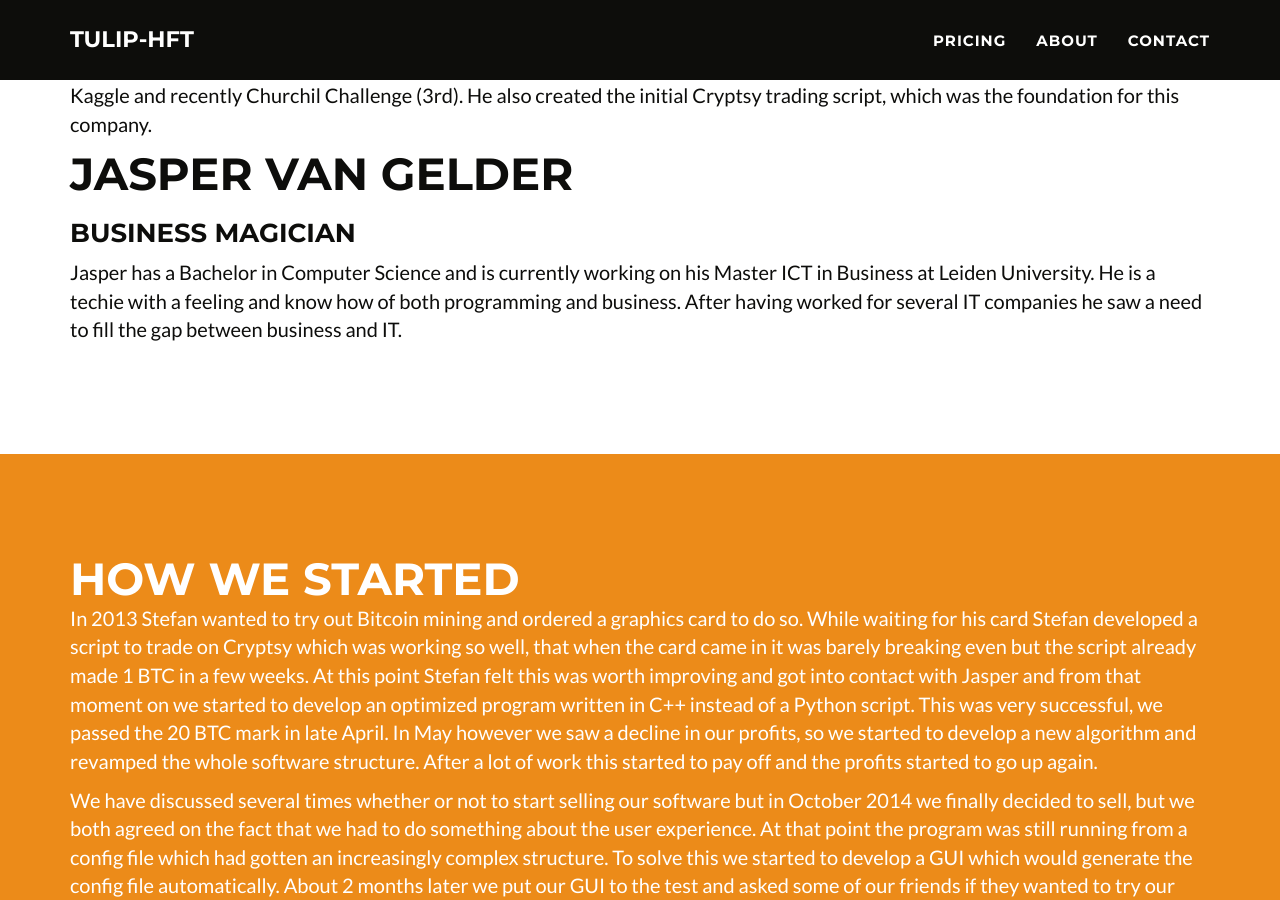
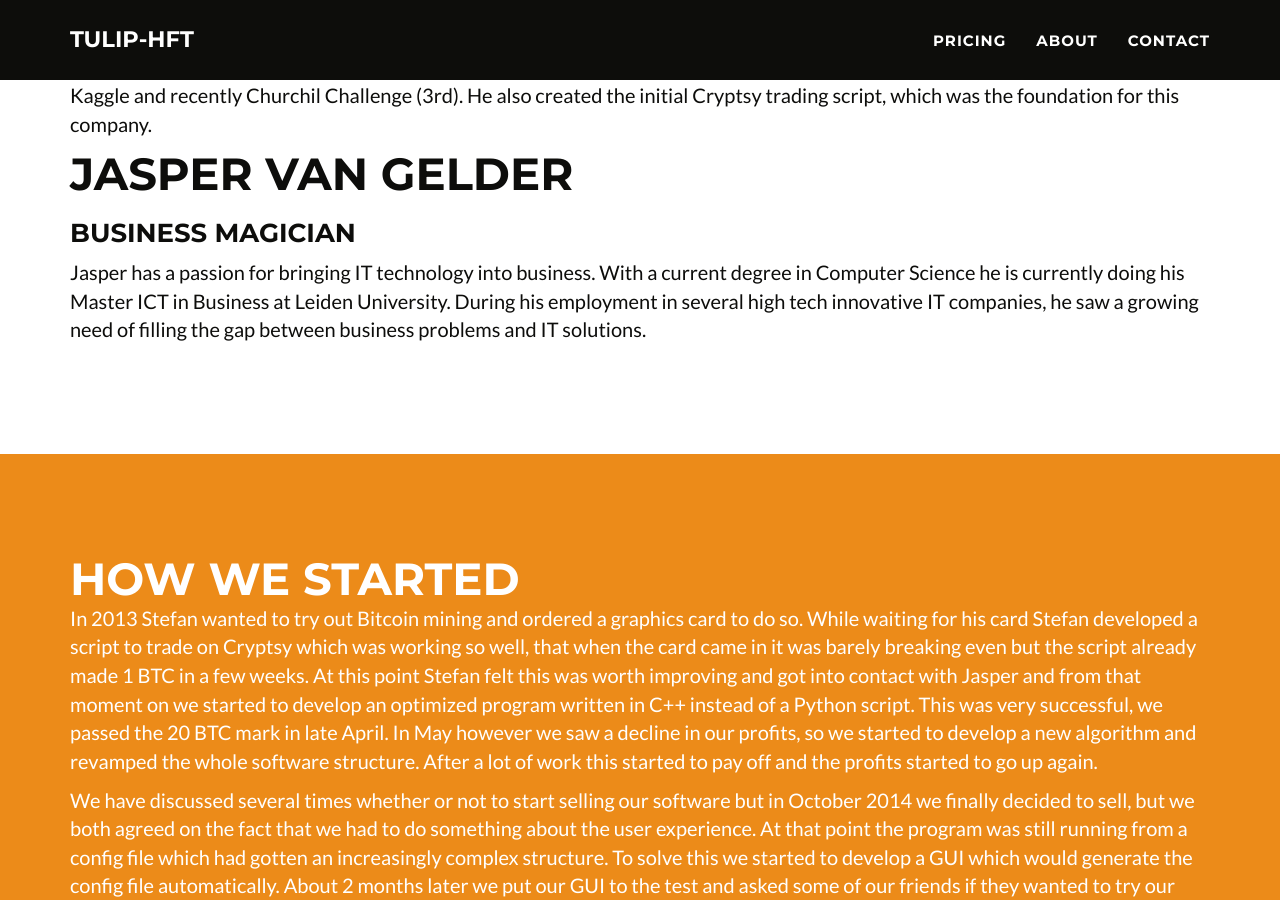
Before and after one commit to Tulip-HFT/Tulip-HFT.github.io, a Jekyll site: the page built from index.html, in a window 1280 px wide and 900 px high, scrolled down 2113 px. Built offline with Jekyll 4.4.1, drawn with Linux system fonts in a browser that asks for light colours.

Commit message:
updated bio abit after feedback

```diff
--- a/_includes/team.html
+++ b/_includes/team.html
@@ -23,9 +23,8 @@
 
       <h3>Business Magician</h3>
       <p>
-      Jasper has a Bachelor in Computer Science and is currently working on his Master ICT in Business at Leiden University.
-      He is a techie with a feeling and know how of both programming and business.
-      After having worked for several IT companies he saw a need to fill the gap between business and IT.
+      Jasper has a passion for bringing IT technology into business. With a current degree in Computer Science he is currently doing his Master ICT in Business at Leiden University.
+      During his employment in several high tech innovative IT companies, he saw a growing need of filling the gap between business problems and IT solutions.
       </p>
 
                 </div>
```
